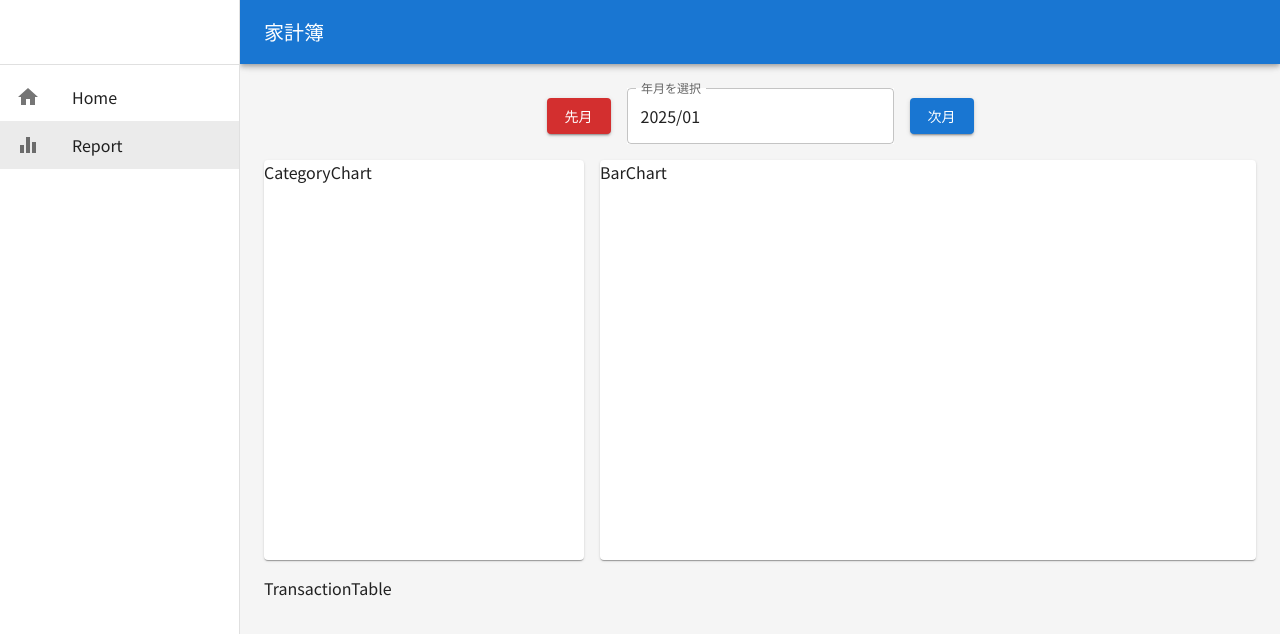
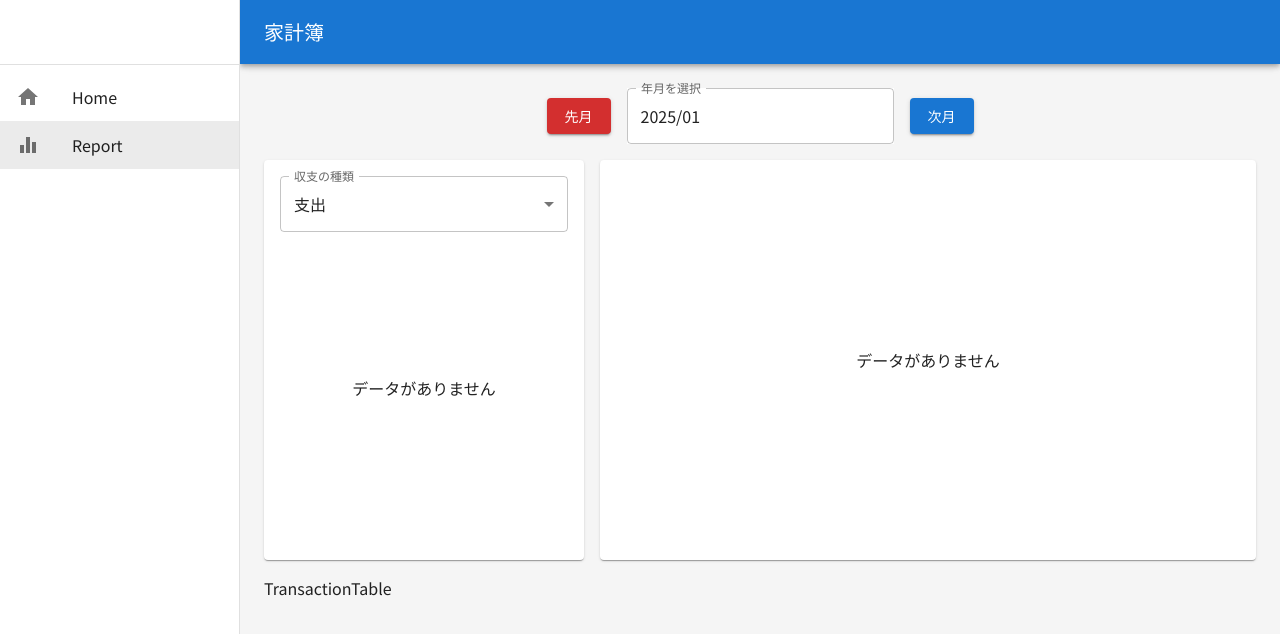
Before and after one commit to r-someya0618/react-household-app, a React (Vite) app: page /report in a window 1280 px wide. Shown: the top 634 px of the page. Built offline with nearby package versions, Linux system fonts and the light colour scheme; no server answers; the database is empty.

Commit message:
グラフ実装まで

```diff
--- a/package.json
+++ b/package.json
@@ -20,9 +20,11 @@
     "@mui/icons-material": "^5.15.1",
     "@mui/material": "^5.15.1",
     "@mui/x-date-pickers": "^6.20.2",
+    "chart.js": "^4.4.8",
     "date-fns": "^3.6.0",
     "firebase": "^11.1.0",
     "react": "^18.3.1",
+    "react-chartjs-2": "^5.3.0",
     "react-dom": "^18.3.1",
     "react-hook-form": "^7.54.2",
     "react-router-dom": "^6.28.1",
--- a/src/App.tsx
+++ b/src/App.tsx
@@ -28,6 +28,7 @@ function isFireStoreError(err: unknown): err is { code: string; message: string
 function App() {
   const [transactions, setTransactions] = useState<Transaction[]>([])
   const [currentMonth, setCurrentMonth] = useState(new Date())
+  const [isLoading, setIsLoading] = useState(true)
 
   useEffect(() => {
     const fetchTransactions = async () => {
@@ -49,6 +50,8 @@ function App() {
         } else {
           console.error('一般的なエラーは: ', err)
         }
+      } finally {
+        setIsLoading(false)
       }
     }
     fetchTransactions()
@@ -147,6 +150,8 @@ function App() {
                 <Report
                   currentMonth={currentMonth}
                   setCurrentMonth={setCurrentMonth}
+                  monthlyTransactions={monthlyTransactions}
+                  isLoading={isLoading}
                 />
               }
             />
--- a/src/components/AppLayout.tsx
+++ b/src/components/AppLayout.tsx
@@ -33,7 +33,7 @@ export default function AppLayout() {
   return (
     <Box
       sx={{
-        display: 'flex',
+        display: { md: 'flex' },
         bgcolor: (theme) => theme.palette.grey[100],
         minHeight: '100vh',
       }}
--- a/src/components/BarChart.tsx
+++ b/src/components/BarChart.tsx
@@ -1,7 +1,80 @@
 import React from 'react'
+import {
+  Chart as ChartJS,
+  CategoryScale,
+  LinearScale,
+  BarElement,
+  Title,
+  Tooltip,
+  Legend,
+} from 'chart.js'
+import { Bar } from 'react-chartjs-2'
+import { calculateDailyBalances } from '../utils/financeCalculations'
+import { Transaction } from '../types'
+import { Box, CircularProgress, Typography, useTheme } from '@mui/material'
 
-const BarChart = () => {
-  return <div>BarChart</div>
+ChartJS.register(CategoryScale, LinearScale, BarElement, Title, Tooltip, Legend)
+
+interface BarChartProps {
+  monthlyTransactions: Transaction[]
+  isLoading: boolean
+}
+
+const BarChart = ({ monthlyTransactions, isLoading }: BarChartProps) => {
+  const theme = useTheme()
+  const options = {
+    maintainAspectRatio: false,
+    responsive: true,
+    plugins: {
+      // legend: {
+      //   position: 'top' as const,
+      // },
+      title: {
+        display: true,
+        text: '日別収支',
+      },
+    },
+  }
+
+  const dailyBalances = calculateDailyBalances(monthlyTransactions)
+  const dateLabels = Object.keys(dailyBalances).sort()
+  const expenseData = dateLabels.map((day) => dailyBalances[day].expense)
+  const incomeData = dateLabels.map((day) => dailyBalances[day].income)
+
+  const data = {
+    labels: dateLabels,
+    datasets: [
+      {
+        label: '支出',
+        data: expenseData,
+        backgroundColor: theme.palette.expenseColor.light,
+      },
+      {
+        label: '収入',
+        data: incomeData,
+        backgroundColor: theme.palette.incomeColor.light,
+      },
+    ],
+  }
+
+  return (
+    <Box
+      sx={{
+        flexGrow: 1,
+        alignItems: 'center',
+        justifyContent: 'center',
+        display: 'flex',
+      }}
+    >
+      {isLoading ? (
+        <CircularProgress />
+      ) : monthlyTransactions.length > 0 ? (
+        <Bar options={options} data={data} />
+      ) : (
+        <Typography>データがありません</Typography>
+      )}
+    </Box>
+  )
 }
 
 export default BarChart
--- a/src/components/CategoryChart.tsx
+++ b/src/components/CategoryChart.tsx
@@ -1,7 +1,121 @@
-import React from 'react'
+import React, { ChangeEvent, useState } from 'react'
+import { Chart as ChartJS, ArcElement, Tooltip, Legend } from 'chart.js'
+import { Pie } from 'react-chartjs-2'
+import {
+  Box,
+  CircularProgress,
+  MenuItem,
+  TextField,
+  Typography,
+  useTheme,
+} from '@mui/material'
+import {
+  ExpenseCategory,
+  IncomeCategory,
+  Transaction,
+  TransactionType,
+} from '../types'
 
-const CategoryChart = () => {
-  return <div>CategoryChart</div>
+ChartJS.register(ArcElement, Tooltip, Legend)
+
+interface CategoryChartProps {
+  monthlyTransactions: Transaction[]
+  isLoading: boolean
+}
+
+const CategoryChart = ({ monthlyTransactions, isLoading }: CategoryChartProps) => {
+  const theme = useTheme()
+  const [selectedType, setSelectedType] = useState<TransactionType>('expense')
+  const handleChange = (e: ChangeEvent<HTMLInputElement | HTMLTextAreaElement>) => {
+    setSelectedType(e.target.value as TransactionType)
+  }
+  const categorySums = monthlyTransactions
+    .filter((transaction) => transaction.type === selectedType)
+    .reduce<Record<IncomeCategory | ExpenseCategory, number>>((acc, transaction) => {
+      if (!acc[transaction.category]) {
+        acc[transaction.category] = 0
+      }
+      acc[transaction.category] += transaction.amount
+      return acc
+    }, {} as Record<IncomeCategory | ExpenseCategory, number>)
+
+  const categoryLabels = Object.keys(categorySums) as (
+    | IncomeCategory
+    | ExpenseCategory
+  )[]
+  const categoryValues = Object.values(categorySums)
+
+  const options = {
+    maintainAspectRatio: false,
+    responsive: true,
+  }
+
+  const incomeCategoryColor = {
+    給与: theme.palette.incomeCategoryColor.給与,
+    副収入: theme.palette.incomeCategoryColor.副収入,
+    お小遣い: theme.palette.incomeCategoryColor.お小遣い,
+  }
+  const expenseCategoryColor = {
+    食費: theme.palette.expenseCategoryColor.食費,
+    住居費: theme.palette.expenseCategoryColor.住居費,
+    日用品: theme.palette.expenseCategoryColor.日用品,
+    交際費: theme.palette.expenseCategoryColor.交際費,
+    娯楽: theme.palette.expenseCategoryColor.娯楽,
+    交通費: theme.palette.expenseCategoryColor.交通費,
+  }
+  const getCategoryColor = (category: IncomeCategory | ExpenseCategory) => {
+    if (selectedType === 'income') {
+      return incomeCategoryColor[category as IncomeCategory]
+    } else {
+      return expenseCategoryColor[category as ExpenseCategory]
+    }
+  }
+
+  const data = {
+    labels: categoryLabels,
+    datasets: [
+      {
+        data: categoryValues,
+        backgroundColor: categoryLabels.map((category) =>
+          getCategoryColor(category)
+        ),
+        borderColor: categoryLabels.map((category) => getCategoryColor(category)),
+        borderWidth: 1,
+      },
+    ],
+  }
+
+  return (
+    <>
+      <TextField
+        id='select-type'
+        label='収支の種類'
+        select
+        fullWidth
+        value={selectedType}
+        onChange={handleChange}
+      >
+        <MenuItem value={'income'}>収入</MenuItem>
+        <MenuItem value={'expense'}>支出</MenuItem>
+      </TextField>
+      <Box
+        sx={{
+          display: 'flex',
+          alignItems: 'center',
+          justifyContent: 'center',
+          flexGrow: 1,
+        }}
+      >
+        {isLoading ? (
+          <CircularProgress />
+        ) : monthlyTransactions.length > 0 ? (
+          <Pie data={data} options={options} />
+        ) : (
+          <Typography>データがありません</Typography>
+        )}
+      </Box>
+    </>
+  )
 }
 
 export default CategoryChart
--- a/src/pages/Report.tsx
+++ b/src/pages/Report.tsx
@@ -3,17 +3,26 @@ import MonthSelector from '../components/MonthSelector'
 import CategoryChart from '../components/CategoryChart'
 import BarChart from '../components/BarChart'
 import TransactionTable from '../components/TransactionTable'
+import { Transaction } from '../types'
 
 interface ReportPops {
   currentMonth: Date
   setCurrentMonth: React.Dispatch<React.SetStateAction<Date>>
+  monthlyTransactions: Transaction[]
+  isLoading: boolean
 }
 
-const Report = ({ currentMonth, setCurrentMonth }: ReportPops) => {
+const Report = ({
+  currentMonth,
+  setCurrentMonth,
+  monthlyTransactions,
+  isLoading,
+}: ReportPops) => {
   const commonPaperStyle = {
-    height: { xs: 'auto', md: '400px' },
+    height: '400px',
     display: 'flex',
     flexDirection: 'column',
+    p: 2,
   }
   return (
     <Grid container spacing={2}>
@@ -25,12 +34,18 @@ const Report = ({ currentMonth, setCurrentMonth }: ReportPops) => {
       </Grid>
       <Grid item xs={12} md={4}>
         <Paper sx={commonPaperStyle}>
-          <CategoryChart />
+          <CategoryChart
+            monthlyTransactions={monthlyTransactions}
+            isLoading={isLoading}
+          />
         </Paper>
       </Grid>
       <Grid item xs={12} md={8}>
         <Paper sx={commonPaperStyle}>
-          <BarChart />
+          <BarChart
+            monthlyTransactions={monthlyTransactions}
+            isLoading={isLoading}
+          />
         </Paper>
       </Grid>
       <Grid item xs={12}>
--- a/src/theme/theme.ts
+++ b/src/theme/theme.ts
@@ -1,17 +1,33 @@
 import { createTheme, PaletteColor, PaletteColorOptions } from '@mui/material'
-import { blue, green, red } from '@mui/material/colors'
+import {
+  amber,
+  blue,
+  cyan,
+  deepOrange,
+  green,
+  lightBlue,
+  lightGreen,
+  pink,
+  purple,
+  red,
+} from '@mui/material/colors'
+import { ExpenseCategory, IncomeCategory } from '../types'
 
 declare module '@mui/material/styles' {
   interface Palette {
     incomeColor: PaletteColor
     expenseColor: PaletteColor
     balanceColor: PaletteColor
+    incomeCategoryColor: Record<IncomeCategory, string>
+    expenseCategoryColor: Record<ExpenseCategory, string>
   }
 
   interface PaletteOptions {
     incomeColor?: PaletteColorOptions
     expenseColor?: PaletteColorOptions
     balanceColor?: PaletteColorOptions
+    incomeCategoryColor?: Record<IncomeCategory, string>
+    expenseCategoryColor?: Record<ExpenseCategory, string>
   }
 }
 
@@ -44,5 +60,18 @@ export const theme = createTheme({
       light: green[100],
       dark: green[700],
     },
+    incomeCategoryColor: {
+      給与: lightBlue[600],
+      副収入: cyan[200],
+      お小遣い: lightGreen['A700'],
+    },
+    expenseCategoryColor: {
+      食費: deepOrange[500],
+      日用品: lightGreen[500],
+      住居費: amber[500],
+      交際費: pink[300],
+      娯楽: cyan[200],
+      交通費: purple[400],
+    },
   },
 })
```
Also changed, not shown: 1 other file (tests, documents, lock files or other folders).
